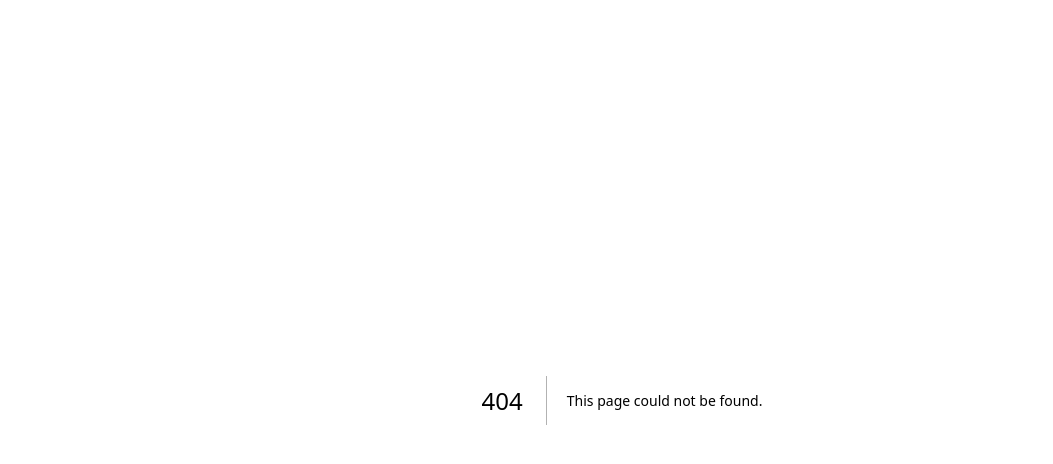
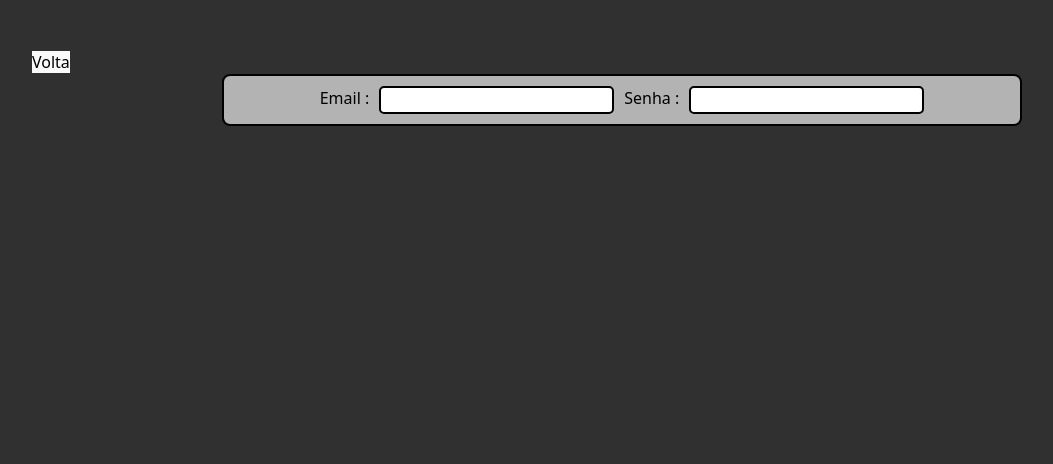
Before and after one commit to LucasMedeirosLuz/curriculo-Public, a Next.js app: page /loginPage in a window 1280 px wide. Before the commit this address had no page. Shown: the top 464 px of the page, without its empty margins (18-1071 px from the left). Built offline with nearby package versions, Linux system fonts and the light colour scheme.

Commit message:
inicioLoginPage

```diff
--- a/src/pages/index.tsx
+++ b/src/pages/index.tsx
@@ -1,7 +1,15 @@
+import Link from "next/link";
+
 const Home = () => {
   return (
     <main>
       <h1>Hello World</h1>
+      <Link
+        href="/loginPage"
+        className="Link"
+      >
+        Login Page
+      </Link>
     </main>
   )
 }
--- /dev/null
+++ b/src/pages/loginPage.tsx
@@ -0,0 +1,32 @@
+import Link from "next/link";
+
+const loginPage = () => {
+  return (
+    <main>
+      <div>
+      <Link
+        href="/"
+        className="Link"
+        >
+         Volta
+        </Link>
+      </div>
+      <div className="loginContainer">
+        <div>
+          <label htmlFor="Email">Email :</label>
+        </div>
+        <div>
+          <input type="text" id="Email" name="Email" className="inputLogin"/>
+        </div>
+        <div>
+          <label htmlFor="senhaLogin">Senha :</label>
+        </div>
+        <div>
+          <input type="password" id="senhaLogin" name="password" className="inputLogin"/>
+        </div>
+      </div>
+    </main>
+  )
+}
+
+export default loginPage;
--- a/src/styles/globals.css
+++ b/src/styles/globals.css
@@ -4,4 +4,28 @@
 
 html, body {
   background-color: rgb(48, 48, 48);
+  margin: 25px;
 }
+
+.Link {
+  background-color: rgb(250, 250, 250);
+
+  color: black;
+}
+
+.loginContainer {
+  display: flex;
+  border-radius: 8px;
+  width: 800px;
+  margin: auto;
+  border: 2px solid black;
+  padding: 10px;
+  justify-content: center;
+  gap: 10px;
+  background-color: rgb(179, 179, 179);
+}
+
+.inputLogin {
+  border-radius: 5px;
+  border:2px solid black;
+}
```
Also changed, not shown: 1 other file (tests, documents, lock files or other folders).
